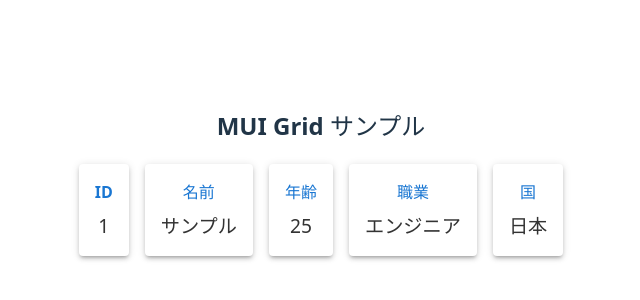
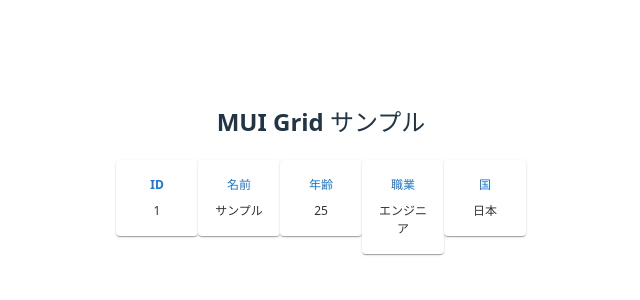
Before and after one commit to vivitjp/resnarbar-vite, a React (Vite) app: page /mui in a window 1280 px wide. Shown: the part 238-538 px from the top of the page, without its empty margins (319-959 px from the left). Built offline with nearby package versions, Linux system fonts and the light colour scheme.

Commit message:
MUIページの修正完了: セルサイズ均等化、フォント12px、Gap0、影削除

```diff
--- a/package.json
+++ b/package.json
@@ -12,6 +12,7 @@
   "dependencies": {
     "@emotion/react": "^11.14.0",
     "@emotion/styled": "^11.14.1",
+    "@mui/joy": "^5.0.0-beta.52",
     "@mui/material": "^7.3.6",
     "@types/react-router-dom": "^5.3.3",
     "react": "^19.2.0",
--- a/src/page/mui/MuiPage.css
+++ b/src/page/mui/MuiPage.css
@@ -2,14 +2,15 @@
   padding: 16px;
   text-align: center;
   background: #f5f5f5;
-  border-radius: 8px;
+  border-radius: 0px;
 }
 .mui-grid-label {
   font-weight: bold;
   margin-bottom: 8px;
   color: #1976d2;
+  font-size: 12px;
 }
 .mui-grid-value {
-  font-size: 1.2em;
+  font-size: 12px;
   color: #333;
 }
--- a/src/page/mui/MuiPage.tsx
+++ b/src/page/mui/MuiPage.tsx
@@ -13,10 +13,10 @@
   return (
     <Container maxWidth="md" style={{ marginTop: 40 }}>
       <h2>MUI Grid サンプル</h2>
-      <Grid container spacing={2}>
+      <Grid container columns={5} spacing={0} direction="row">
         {columns.map((col) => (
-          <Grid item xs={2.4} key={col.id}>
-            <Paper className="mui-grid-cell" elevation={3}>
+          <Grid size={1} key={col.id} sx={{ height: 100 }}>
+            <Paper className="mui-grid-cell" sx={{ width: '50px', padding: 2 }}>
               <div className="mui-grid-label">{col.label}</div>
               <div className="mui-grid-value">{col.value}</div>
             </Paper>
```
Also changed, not shown: 1 other file (tests, documents, lock files or other folders).
